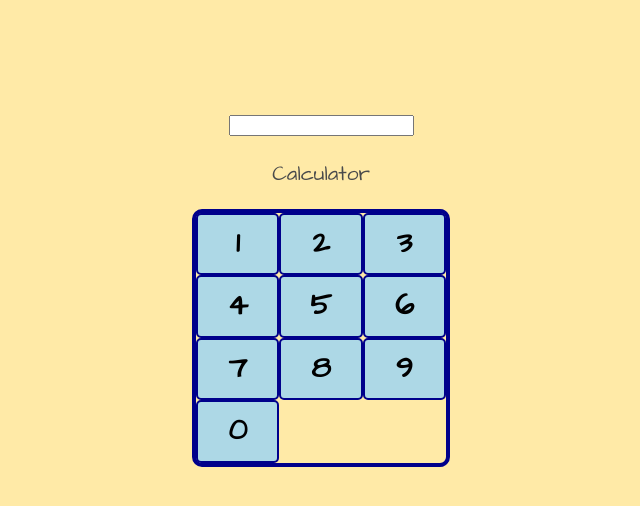
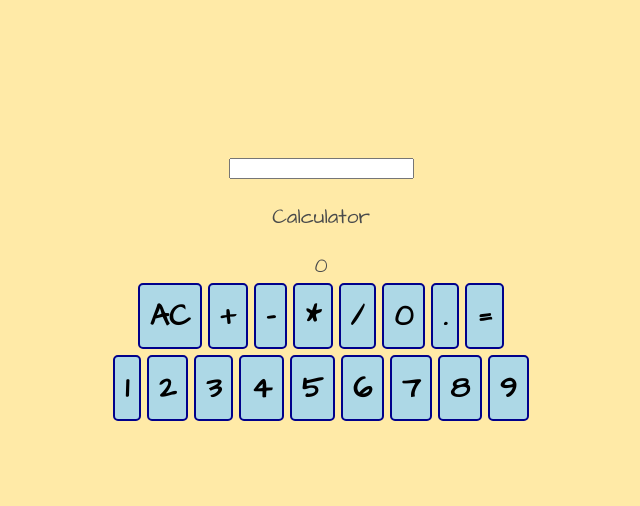
Before and after one commit to ianrboyle/react-to-do-list, a React (Create React App) app: page / in a window 1280 px wide. Shown: the top 506 px of the page, without its empty margins (319-959 px from the left). Built offline with nearby package versions, Linux system fonts and the light colour scheme.

Commit message:
adds calculator functionality/ components

```diff
--- a/src/components/Calculator.js
+++ b/src/components/Calculator.js
@@ -1,12 +1,89 @@
 import React, { useState } from "react";
-import Grid from "./Grid";
+import "../styles.css";
+
+const style = {
+  background: "lightblue",
+  border: "2px solid darkblue",
+  fontSize: "30px",
+  fontWeight: "800",
+  cursor: "pointer",
+  outline: "none",
+  padding: "10px",
+  margin: "3px",
+};
+
 const Calculator = () => {
-  const squares = [1, 2, 3, 4, 5, 6, 7, 8, 9, 0];
-  const handleClick = {};
+  const [calc, setCalc] = useState("");
+  const [result, setResult] = useState("");
+
+  const ops = ["/", "*", "+", "-", "."];
+
+  const updateCalc = (value) => {
+    if ((ops.includes(value) && calc === "") || (ops.includes(value) && ops.includes(calc.slice(-1)))) {
+      return;
+    }
+    setCalc(calc + value);
+
+    if (!ops.includes(value)) {
+      setResult(eval(calc + value).toString());
+    }
+    console.log(calc);
+  };
+
+  const calculate = () => {
+    setCalc(eval(calc).toString());
+  };
+
+  const deleteLast = () => {
+    if (calc === "") {
+      return;
+    }
+
+    const value = calc.slice(0, -1);
+    setCalc(value);
+  };
+  const createDigits = () => {
+    const digits = [];
+    for (let i = 1; i < 10; i++) {
+      digits.push(
+        <button onClick={() => updateCalc(i.toString())} style={style} key={i}>
+          {i}
+        </button>
+      );
+    }
+    return digits;
+  };
+
   return (
-    <div>
+    <div className="calc-grid">
       <p>Calculator</p>
-      <Grid squares={squares} onClick={handleClick} />
+      <div className="output">
+        {result ? <span>({result})</span> : ""}
+        {calc || "0"}
+      </div>
+      <div className="operators">
+        <button onClick={deleteLast} style={style}>
+          AC
+        </button>
+        <button onClick={() => updateCalc("+")} style={style}>
+          +
+        </button>
+        <button onClick={() => updateCalc("-")} style={style}>
+          -
+        </button>
+        <button onClick={() => updateCalc("*")} style={style}>
+          *
+        </button>
+        <button onClick={() => updateCalc("/")} style={style}>
+          /
+        </button>
+        <button style={style}>0</button>
+        <button style={style}>.</button>
+        <button onClick={calculate} style={style}>
+          =
+        </button>
+      </div>
+      {createDigits()}
     </div>
   );
 };
--- a/src/components/CalculatorSquare.js
+++ b/src/components/CalculatorSquare.js
@@ -8,8 +8,12 @@ const style = {
   outline: "none",
 };
 
-const CalculatorSquare = ({ value }) => {
-  return <button style={style}>{value}</button>;
+const CalculatorSquare = ({ value, onClick }) => {
+  return (
+    <button onClick={onClick} style={style}>
+      {value}
+    </button>
+  );
 };
 
 export default CalculatorSquare;
--- a/src/components/Grid.js
+++ b/src/components/Grid.js
@@ -9,11 +9,11 @@ const style = {
   display: "grid",
   gridTemplate: "repeat(4, 1fr) / repeat(3, 1fr)",
 };
-const Grid = ({ squares }) => {
+const Grid = ({ squares, onClick }) => {
   return (
     <div style={style}>
       {squares.map((square, i) => {
-        return <CalculatorSquare key={i} value={square} />;
+        return <CalculatorSquare key={i} value={square} onClick={() => onClick(i)} />;
       })}
     </div>
   );
```
Also changed, not shown: src/styles.css (added).
